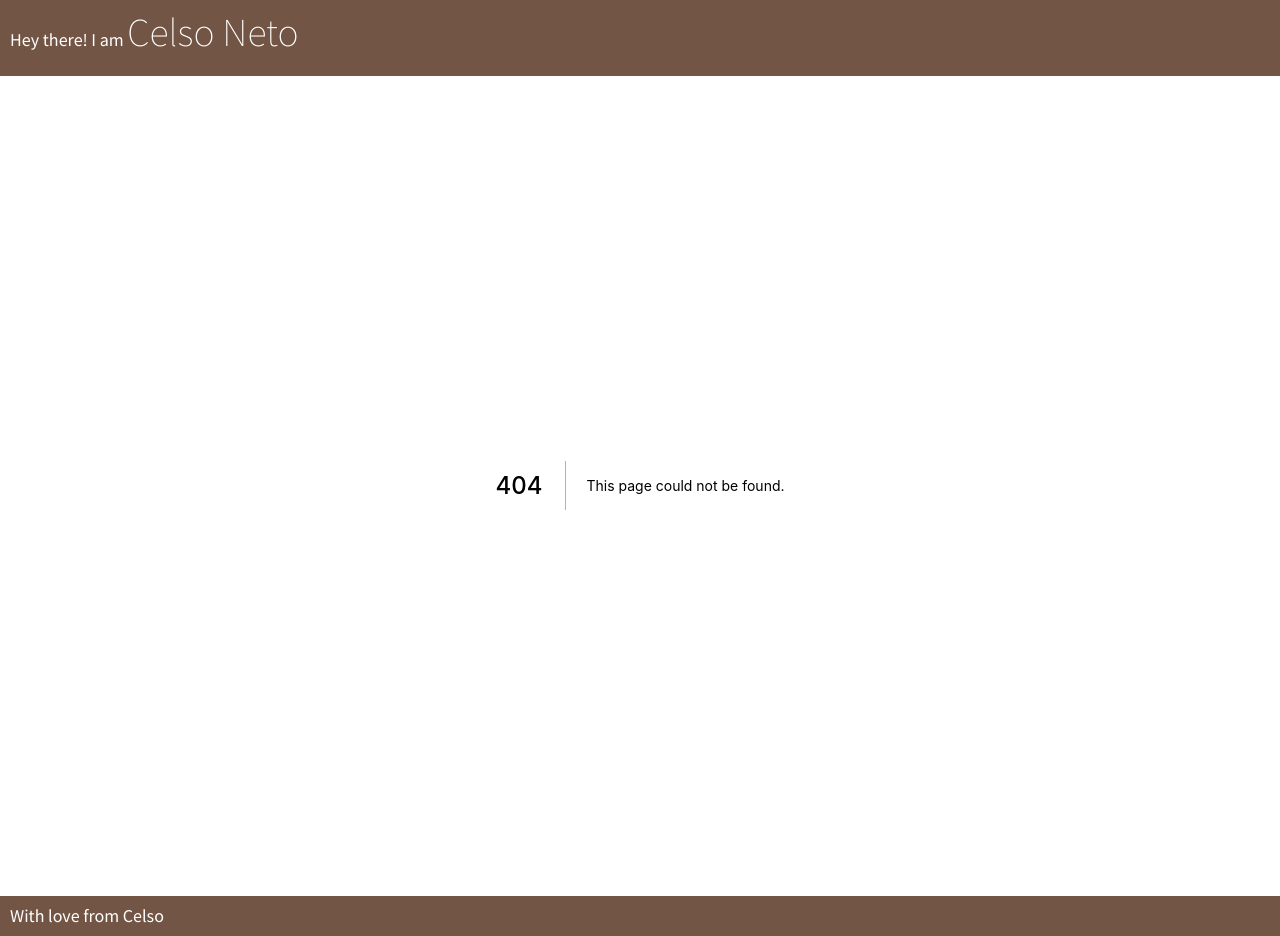
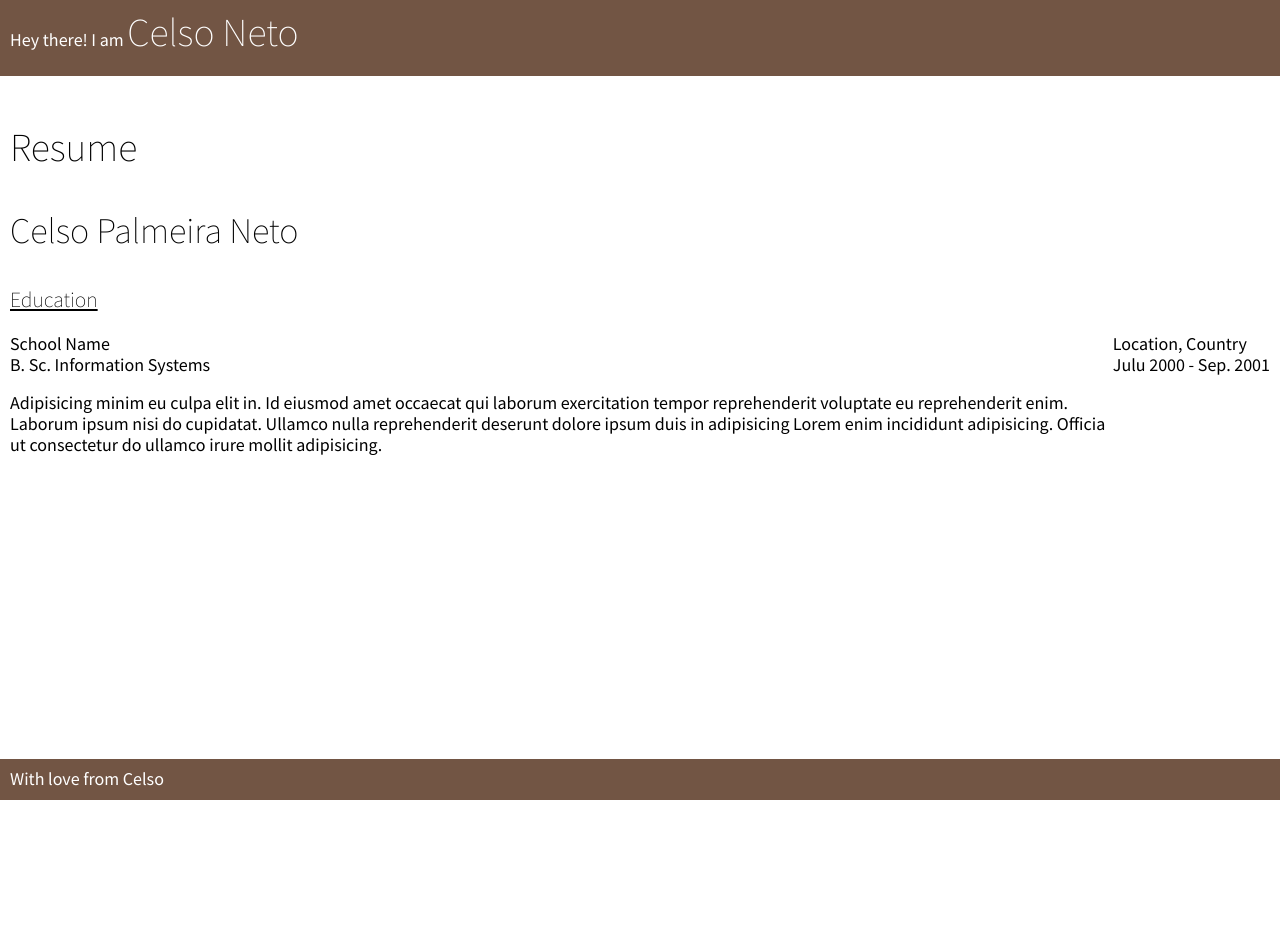
Before and after one commit to celsopalmeiraneto/personal-website, a Next.js app: page /resume in a window 1280 px wide. Before the commit this address had no page. After the commit the page ends 800 px from the top, so only its background shows below. Built offline with nearby package versions, Linux system fonts and the light colour scheme.

Commit message:
feat: basic resume page

```diff
--- /dev/null
+++ b/src/pages/resume/index.module.scss
@@ -0,0 +1,16 @@
+#resume {
+  section {
+    h2 {
+      font-size: 1.2em;
+      text-decoration: underline;
+    }
+
+    .item {
+      display: grid;
+      grid-template: "institution location"
+                     "description period"
+                     "notes notes"
+    }
+
+  }
+}
--- /dev/null
+++ b/src/pages/resume/index.tsx
@@ -0,0 +1,33 @@
+import styles from "./index.module.scss";
+
+const ResumePage = () => {
+  return (
+    <div>
+      <h1>Resume</h1>
+      <div id={styles.resume}>
+        <h2>Celso Palmeira Neto</h2>
+        <section id="education">
+          <h2>Education</h2>
+          <div className={styles.item}>
+            <div className="itemInstitution">School Name</div>
+            <div className="itemLocation">Location, Country</div>
+            <div className="itemDescription">B. Sc. Information Systems</div>
+            <div className="itemPeriod">Julu 2000 - Sep. 2001</div>
+            <div className="itemNotes">
+              <p>
+                Adipisicing minim eu culpa elit in. Id eiusmod amet occaecat qui laborum
+                exercitation tempor reprehenderit voluptate eu reprehenderit enim. Laborum ipsum
+                nisi do cupidatat. Ullamco nulla reprehenderit deserunt dolore ipsum duis in
+                adipisicing Lorem enim incididunt adipisicing. Officia ut consectetur do ullamco
+                irure mollit adipisicing.
+              </p>
+            </div>
+          </div>
+        </section>
+        <section id="work"></section>
+      </div>
+    </div>
+  );
+};
+
+export default ResumePage;
```
Also changed, not shown: src/pages/resume/resume.json (added, +27 -0 lines), 1 other file (tests, documents, lock files or other folders).
